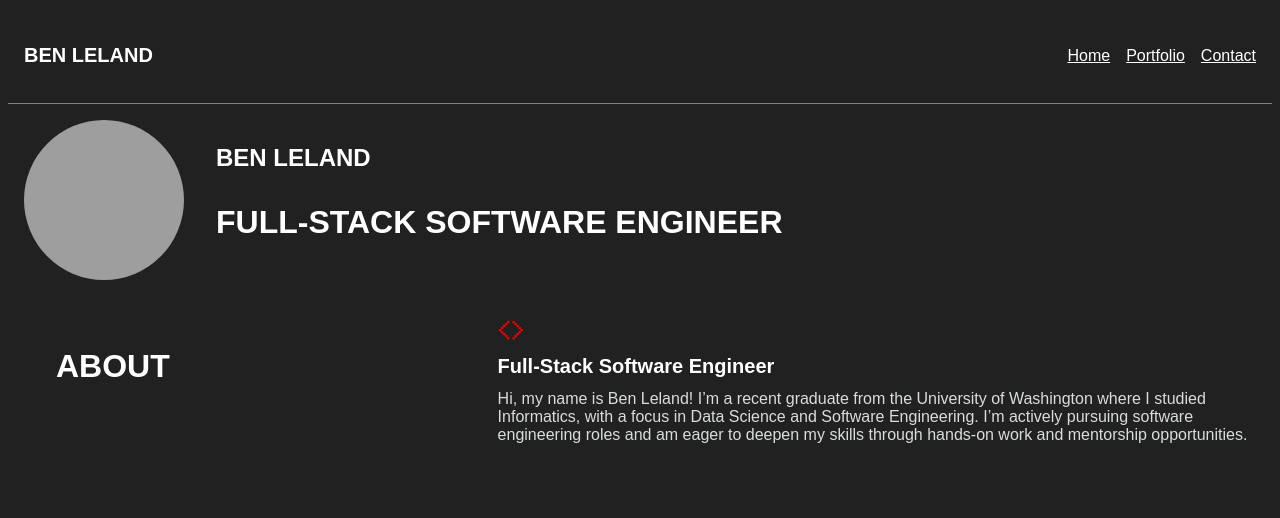
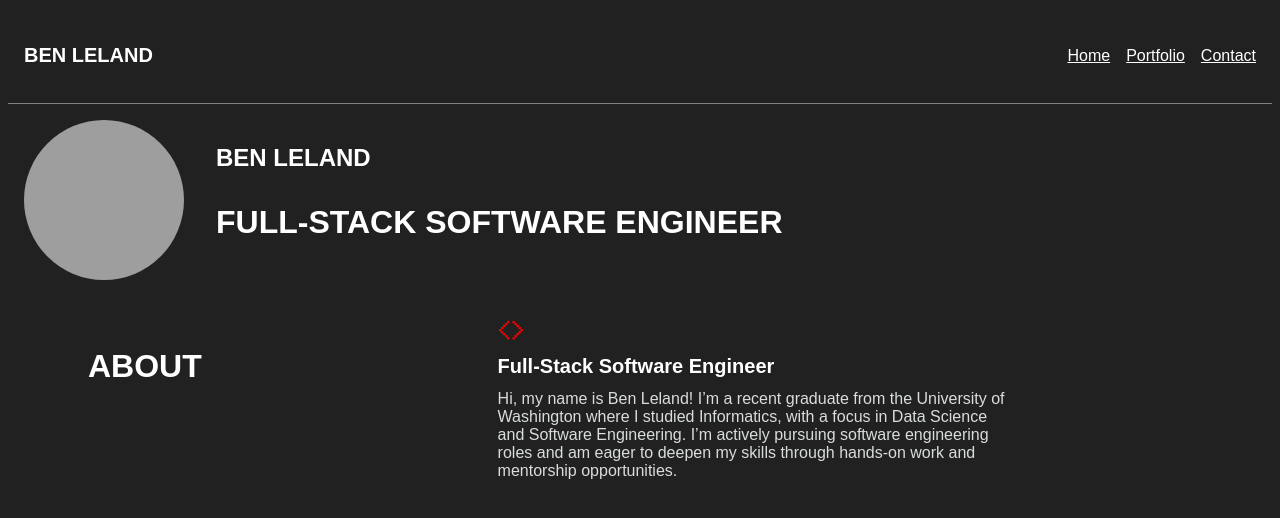
Before and after one commit to Ben-Leland/BenLeland-Portfolio, a React app: page / in a window 1280 px wide. Shown: the top 518 px of the page. Built offline with nearby package versions, Linux system fonts and the light colour scheme; grey boxes are pictures that could not be loaded; a web font is replaced by a local one.

Commit message:
Fix section margins

```diff
--- a/src/components/Section/Section.css
+++ b/src/components/Section/Section.css
@@ -4,13 +4,12 @@
     justify-content: space-between;
 }
 
-/* TODO: change padding to adjust as screen size changes */
 .section-left {
-    padding-left: 2rem;
+    padding-left: clamp(1rem, 5vw, 4rem);
 }
 
 .section-left .title {
-    font-weight: 800;
+    font-weight: 750;
 }
 
 .section-right {
@@ -22,6 +21,7 @@
 
 .section-right p {
     margin: 0;
+    padding-right: 15rem;
 }
 
 .symbol {
```
